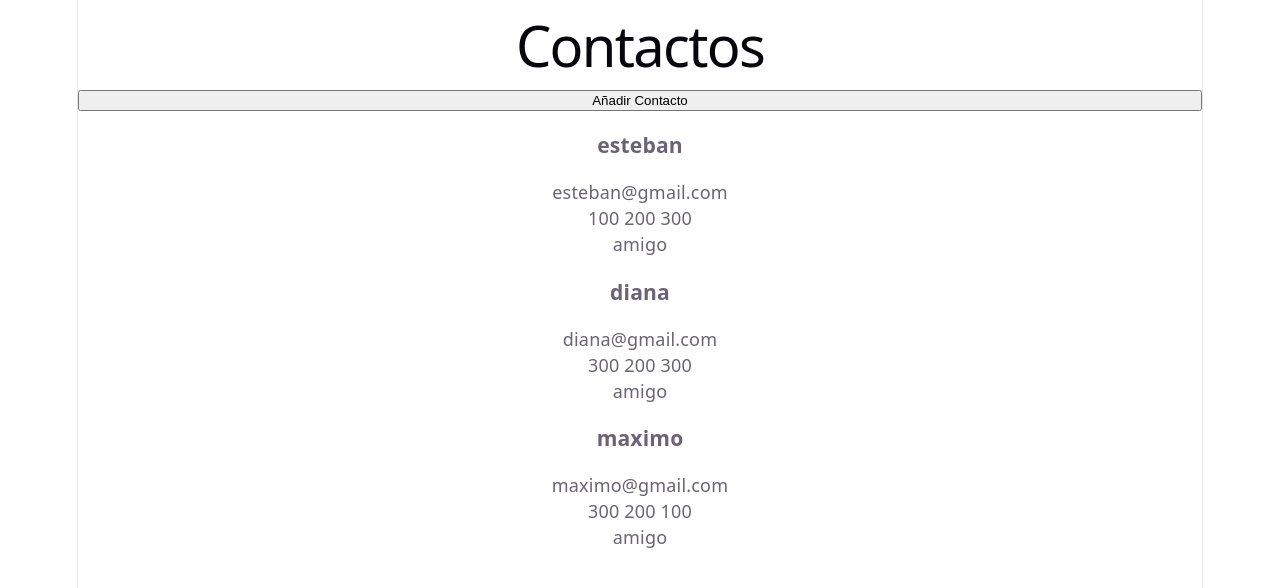
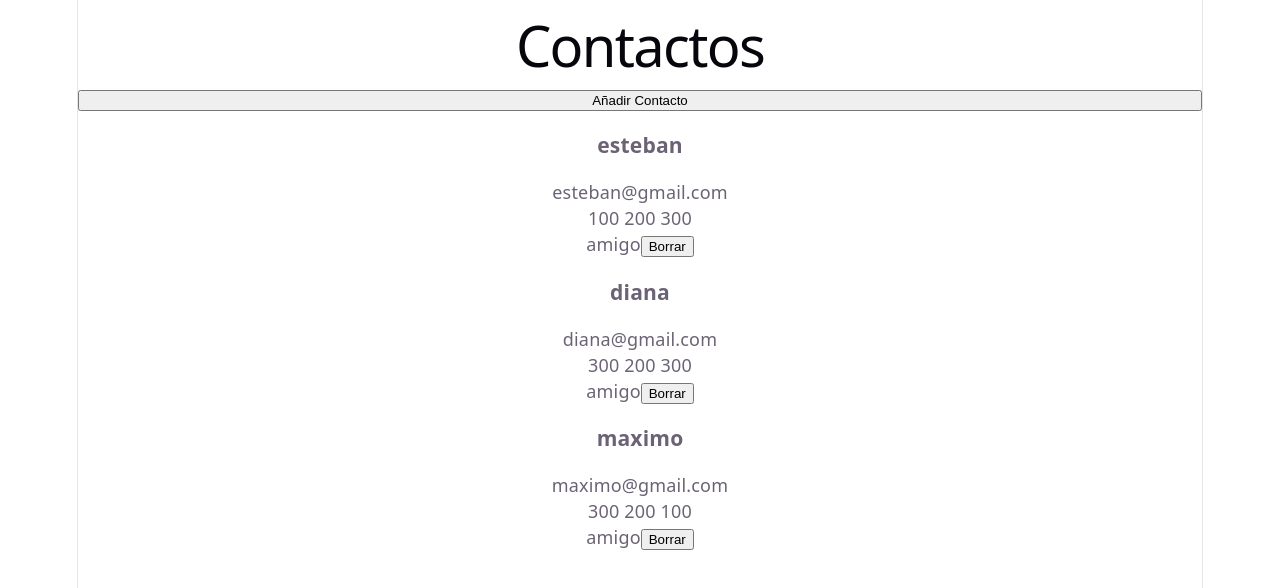
Before and after one commit to estebanspy/directorio-contactos, a React app in the folder frontend/: page / in a window 1280 px wide. Shown: the top 588 px of the page. Built offline with nearby package versions, Linux system fonts and the light colour scheme; the HTML template or start-up script is replaced by a standard one.

Commit message:
feat(frontend): borra contactos con callback desde la tarjeta

```diff
--- a/frontend/src/App.jsx
+++ b/frontend/src/App.jsx
@@ -15,6 +15,10 @@ function App() {
     setContactos([...contactos, nuevoContacto]);
   };
 
+  const borrarContacto = (id) => {
+    setContactos(contactos.filter(c => c.id !== id));
+  };
+
   return (
     <>
       <h1>Contactos</h1>
@@ -26,10 +30,12 @@ function App() {
       {contactos.map(contacto => (
         <TarjetaContacto
           key={contacto.id}
+          id={contacto.id}
           nombre={contacto.nombre}
           email={contacto.email}
           telefono={contacto.telefono}
           tipoContacto={contacto.tipoContacto}
+          onBorrar={borrarContacto}
         />
       ))}
     </>
--- a/frontend/src/components/TarjetaContacto.jsx
+++ b/frontend/src/components/TarjetaContacto.jsx
@@ -1,10 +1,11 @@
-function TarjetaContacto({nombre, email, telefono, tipoContacto}) {
+function TarjetaContacto({id, nombre, email, telefono, tipoContacto, onBorrar}) {
     return (
         <article className="tarjeta" >
-            <h3> {nombre} </h3>
+            <h3>{nombre}</h3>
             <p>{email}</p>
             <p>{telefono}</p>
             <span>{tipoContacto}</span>
+            <button onClick={()=> onBorrar(id)}>Borrar</button>
         </article>
     );
 }
```
